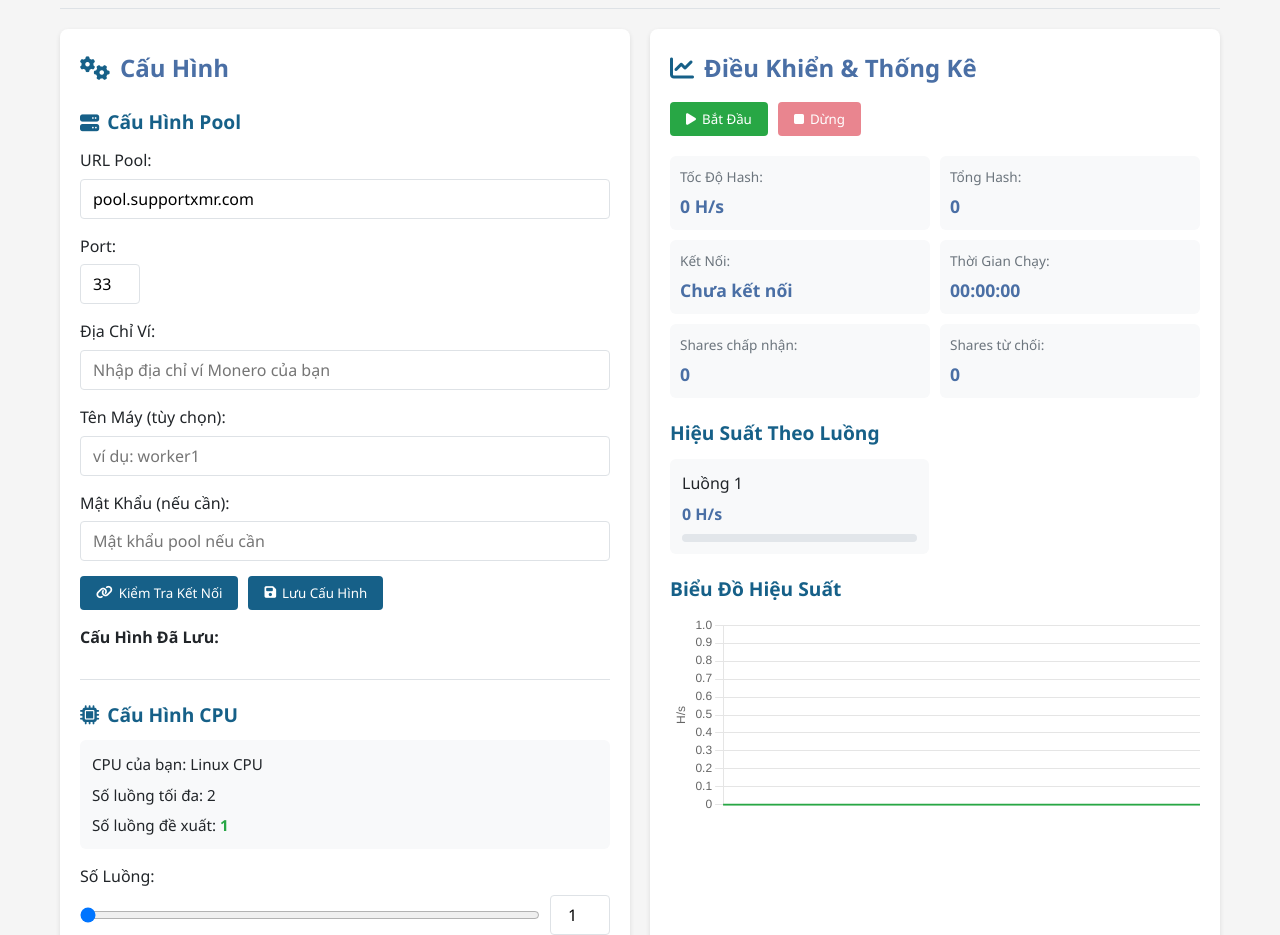
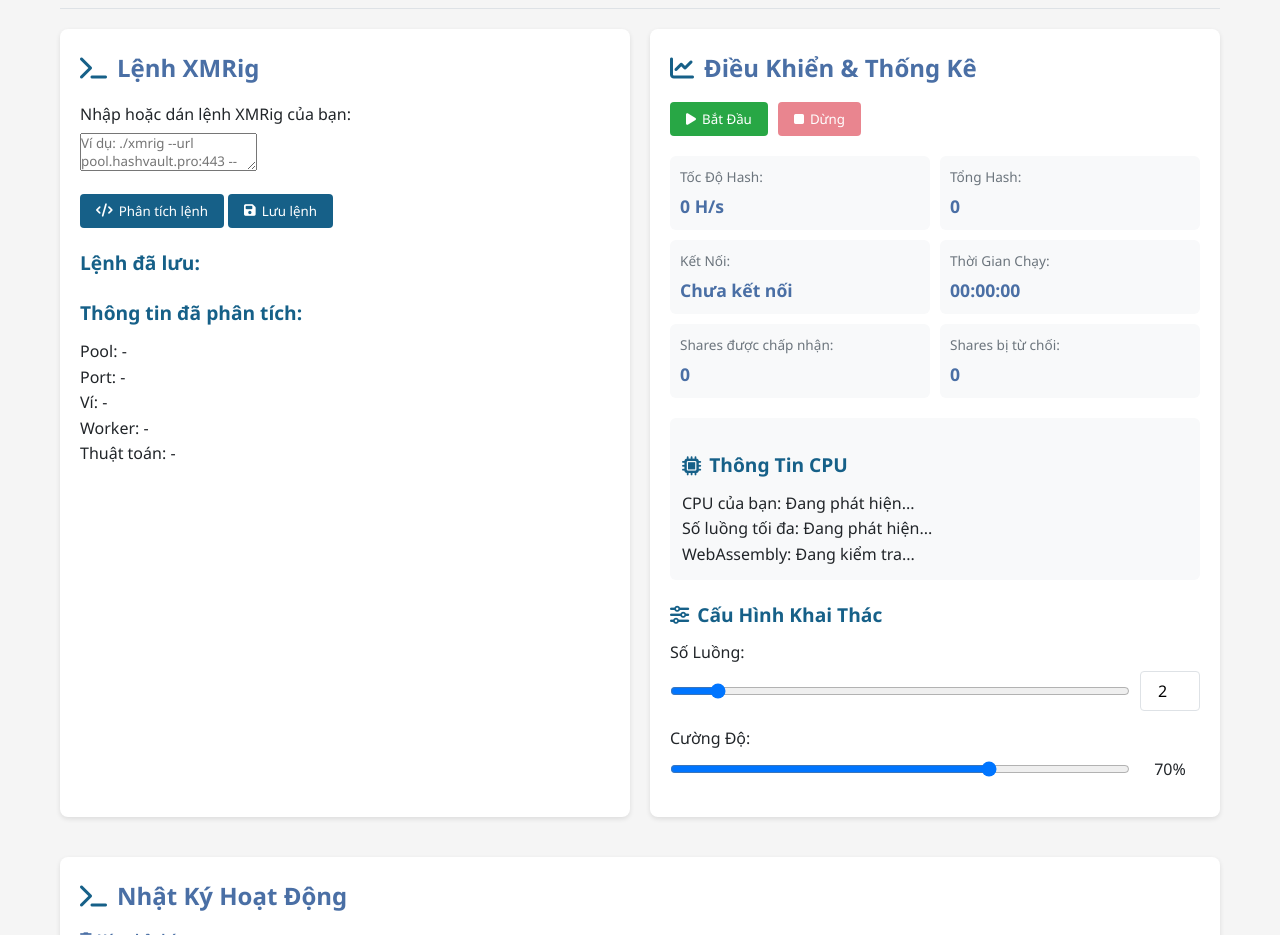
Before and after one commit to Nam-2004/xmrigminer, a plain HTML site: page index.html in a window 1280 px wide. Shown: the part 78-1013 px from the top of the page. Drawn offline with nearby package versions, Linux system fonts and the light colour scheme.

Commit message:
Update index.html

```diff
--- a/index.html
+++ b/index.html
@@ -3,14 +3,14 @@
 <head>
     <meta charset="UTF-8">
     <meta name="viewport" content="width=device-width, initial-scale=1.0">
-    <title>XMR Web Miner</title>
+    <title>XMRig Web Controller</title>
     <link rel="stylesheet" href="https://cdnjs.cloudflare.com/ajax/libs/font-awesome/6.4.0/css/all.min.css">
     <link rel="stylesheet" href="css/style.css">
 </head>
 <body>
     <div class="container">
         <header>
-            <h1><i class="fas fa-microchip"></i> Trình Khai Thác XMR</h1>
+            <h1><i class="fas fa-microchip"></i> XMRig Web Controller</h1>
             <div class="status-indicator">
                 <span id="status-text">Đã dừng</span>
                 <div id="status-light" class="status-light inactive"></div>
@@ -18,80 +18,54 @@
         </header>
 
         <div class="main-content">
-            <div class="card config-card">
-                <h2><i class="fas fa-cogs"></i> Cấu Hình</h2>
+            <!-- Card Nhập Lệnh XMRig -->
+            <div class="card command-card">
+                <h2><i class="fas fa-terminal"></i> Lệnh XMRig</h2>
+                <div class="form-group">
+                    <label for="xmrig-command">Nhập hoặc dán lệnh XMRig của bạn:</label>
+                    <textarea id="xmrig-command" class="command-input" placeholder="Ví dụ: ./xmrig --url pool.hashvault.pro:443 --user WALLET_ADDRESS --pass x --algo rx/0"></textarea>
+                </div>
+                <div class="command-actions">
+                    <button id="parse-command" class="btn btn-secondary"><i class="fas fa-code"></i> Phân tích lệnh</button>
+                    <button id="save-command" class="btn btn-secondary"><i class="fas fa-save"></i> Lưu lệnh</button>
+                </div>
+                <div class="saved-commands" id="saved-commands">
+                    <h3>Lệnh đã lưu:</h3>
+                    <div class="saved-commands-list" id="saved-commands-list">
+                        <!-- JS sẽ thêm các lệnh đã lưu vào đây -->
+                    </div>
+                </div>
 
-                <!-- Pool Configuration Section -->
-                <div class="config-section">
-                    <h3><i class="fas fa-server"></i> Cấu Hình Pool</h3>
-                    <div class="form-group">
-                        <label for="pool-url">URL Pool:</label>
-                        <input type="text" id="pool-url" placeholder="ví dụ: xmr.pool.com" value="pool.supportxmr.com">
-                    </div>
-                    <div class="form-group">
-                        <label for="pool-port">Port:</label>
-                        <input type="number" id="pool-port" placeholder="ví dụ: 3333" value="3333">
-                    </div>
-                    <div class="form-group">
-                        <label for="wallet-address">Địa Chỉ Ví:</label>
-                        <input type="text" id="wallet-address" placeholder="Nhập địa chỉ ví Monero của bạn">
-                    </div>
-                    <div class="form-group">
-                        <label for="worker-name">Tên Máy (tùy chọn):</label>
-                        <input type="text" id="worker-name" placeholder="ví dụ: worker1">
-                    </div>
-                    <div class="form-group">
-                        <label for="pool-password">Mật Khẩu (nếu cần):</label>
-                        <input type="password" id="pool-password" placeholder="Mật khẩu pool nếu cần">
-                    </div>
-                    <div class="pool-actions">
-                        <button id="check-pool" class="btn btn-secondary"><i class="fas fa-link"></i> Kiểm Tra Kết Nối</button>
-                        <button id="save-pool" class="btn btn-secondary"><i class="fas fa-save"></i> Lưu Cấu Hình</button>
-                    </div>
-                    <div class="saved-pools" id="saved-pools">
-                        <h4>Cấu Hình Đã Lưu:</h4>
-                        <div class="saved-pools-list" id="saved-pools-list">
-                            <!-- JS sẽ tạo danh sách cấu hình đã lưu ở đây -->
+                <!-- Phần thông tin phân tích -->
+                <div class="parsed-info hidden" id="parsed-info">
+                    <h3>Thông tin đã phân tích:</h3>
+                    <div class="info-grid">
+                        <div class="info-item">
+                            <span class="info-label">Pool:</span>
+                            <span class="info-value" id="parsed-pool">-</span>
+                        </div>
+                        <div class="info-item">
+                            <span class="info-label">Port:</span>
+                            <span class="info-value" id="parsed-port">-</span>
+                        </div>
+                        <div class="info-item">
+                            <span class="info-label">Ví:</span>
+                            <span class="info-value" id="parsed-wallet">-</span>
+                        </div>
+                        <div class="info-item">
+                            <span class="info-label">Worker:</span>
+                            <span class="info-value" id="parsed-worker">-</span>
+                        </div>
+                        <div class="info-item">
+                            <span class="info-label">Thuật toán:</span>
+                            <span class="info-value" id="parsed-algorithm">-</span>
                         </div>
                     </div>
                 </div>
-
-                <!-- CPU Configuration Section -->
-                <div class="config-section">
-                    <h3><i class="fas fa-microchip"></i> Cấu Hình CPU</h3>
-                    <div class="cpu-info" id="cpu-info">
-                        <div class="detection-result">
-                            <span>CPU của bạn: </span>
-                            <span id="cpu-model">Đang phát hiện...</span>
-                        </div>
-                        <div class="detection-result">
-                            <span>Số luồng tối đa: </span>
-                            <span id="max-threads">Đang phát hiện...</span>
-                        </div>
-                        <div class="detection-result">
-                            <span>Số luồng đề xuất: </span>
-                            <span id="recommended-threads">Đang phát hiện...</span>
-                        </div>
-                    </div>
-                    <div class="form-group">
-                        <label for="threads">Số Luồng:</label>
-                        <div class="thread-selector">
-                            <input type="range" id="threads-slider" min="1" max="12" value="2">
-                            <input type="number" id="threads" min="1" max="12" value="2">
-                        </div>
-                    </div>
-                    <div class="form-group">
-                        <label for="throttle">Cường Độ:</label>
-                        <div class="throttle-selector">
-                            <input type="range" id="throttle-slider" min="0" max="100" value="70">
-                            <span id="throttle-value">70%</span>
-                        </div>
-                    </div>
-                    <button id="auto-config" class="btn btn-secondary"><i class="fas fa-magic"></i> Tự Động Cấu Hình</button>
-                </div>
             </div>
 
-            <div class="card mining-card">
+            <!-- Card Điều Khiển & Thống Kê -->
+            <div class="card stats-card">
                 <h2><i class="fas fa-chart-line"></i> Điều Khiển & Thống Kê</h2>
                 <div class="mining-controls">
                     <button id="start-button" class="btn btn-success"><i class="fas fa-play"></i> Bắt Đầu</button>
@@ -121,70 +95,69 @@
                     </div>
                     <div class="stat-row">
                         <div class="stat-item">
-                            <div class="stat-label">Shares chấp nhận:</div>
+                            <div class="stat-label">Shares được chấp nhận:</div>
                             <div class="stat-value" id="accepted-shares">0</div>
                         </div>
                         <div class="stat-item">
-                            <div class="stat-label">Shares từ chối:</div>
+                            <div class="stat-label">Shares bị từ chối:</div>
                             <div class="stat-value" id="rejected-shares">0</div>
                         </div>
                     </div>
                 </div>
 
-                <div class="threads-performance">
-                    <h3>Hiệu Suất Theo Luồng</h3>
-                    <div id="threads-container" class="threads-container">
-                        <!-- JS sẽ tạo phần tử cho mỗi luồng ở đây -->
+                <!-- Thông tin CPU -->
+                <div class="cpu-info" id="cpu-info">
+                    <h3><i class="fas fa-microchip"></i> Thông Tin CPU</h3>
+                    <div class="info-grid">
+                        <div class="info-item">
+                            <span class="info-label">CPU của bạn:</span>
+                            <span class="info-value" id="cpu-model">Đang phát hiện...</span>
+                        </div>
+                        <div class="info-item">
+                            <span class="info-label">Số luồng tối đa:</span>
+                            <span class="info-value" id="max-threads">Đang phát hiện...</span>
+                        </div>
+                        <div class="info-item">
+                            <span class="info-label">WebAssembly:</span>
+                            <span class="info-value" id="wasm-support">Đang kiểm tra...</span>
+                        </div>
                     </div>
                 </div>
 
-                <div class="hashrate-chart">
-                    <h3>Biểu Đồ Hiệu Suất</h3>
-                    <canvas id="hashrate-chart"></canvas>
+                <!-- Điều chỉnh Luồng và Throttle -->
+                <div class="mining-config">
+                    <h3><i class="fas fa-sliders-h"></i> Cấu Hình Khai Thác</h3>
+                    <div class="form-group">
+                        <label for="threads">Số Luồng:</label>
+                        <div class="thread-selector">
+                            <input type="range" id="threads-slider" min="1" max="12" value="2">
+                            <input type="number" id="threads" min="1" max="12" value="2">
+                        </div>
+                    </div>
+                    <div class="form-group">
+                        <label for="throttle">Cường Độ:</label>
+                        <div class="throttle-selector">
+                            <input type="range" id="throttle-slider" min="0" max="100" value="70">
+                            <span id="throttle-value">70%</span>
+                        </div>
+                    </div>
                 </div>
             </div>
         </div>
 
+        <!-- Card Nhật Ký -->
         <div class="card logs-card">
-            <h2><i class="fas fa-terminal"></i> Nhật Ký Hoạt Động</h2>
+            <div class="logs-header">
+                <h2><i class="fas fa-terminal"></i> Nhật Ký Hoạt Động</h2>
+                <button id="clear-log" class="btn btn-text"><i class="fas fa-trash"></i> Xóa nhật ký</button>
+            </div>
             <div class="log-container" id="logs">
-                <div class="log-entry">Khởi động hệ thống...</div>
+                <div class="log-entry info">Khởi động hệ thống...</div>
             </div>
         </div>
 
         <footer>
-            <div class="advanced-options">
-                <button id="toggle-advanced" class="btn btn-text"><i class="fas fa-sliders-h"></i> Tùy Chọn Nâng Cao</button>
-                <div id="advanced-panel" class="advanced-panel hidden">
-                    <div class="form-group">
-                        <label for="algorithm">Thuật Toán:</label>
-                        <select id="algorithm">
-                            <option value="rx/0">RandomX (Monero)</option>
-                            <option value="cn/r">CryptoNight-R</option>
-                            <option value="cn-lite/1">CryptoNight Lite v1</option>
-                            <option value="cn-pico">CryptoNight Pico</option>
-                            <option value="rx/wow">RandomWOW (Wownero)</option>
-                            <option value="argon2/chukwa">Argon2/Chukwa (Turtlecoin)</option>
-                        </select>
-                    </div>
-                    <div class="form-group">
-                        <label for="custom-diff">Độ Khó Tùy Chỉnh:</label>
-                        <input type="number" id="custom-diff" value="0" placeholder="0 = tự động">
-                    </div>
-                    <div class="form-group">
-                        <label>
-                            <input type="checkbox" id="background-mining"> Cho phép khai thác nền
-                        </label>
-                    </div>
-                    <div class="form-group">
-                        <label>
-                            <input type="checkbox" id="notify-success"> Thông báo khi tìm thấy share
-                        </label>
-                    </div>
-                    <button id="clear-data" class="btn btn-warning"><i class="fas fa-trash"></i> Xóa Dữ Liệu Đã Lưu</button>
-                </div>
-            </div>
-            <p><i class="fas fa-code"></i> XMR Web Miner v1.2.0 | <a href="#" id="about-link">Thông Tin</a></p>
+            <p><i class="fas fa-code"></i> XMRig Web Controller v1.0.0 | <a href="#" id="about-link">Thông Tin</a></p>
         </footer>
     </div>
 
@@ -192,28 +165,15 @@
     <div id="about-modal" class="modal">
         <div class="modal-content">
             <span class="close-modal">&times;</span>
-            <h2>Về XMR Web Miner</h2>
-            <p>XMR Web Miner là một trình khai thác Monero (XMR) trên trình duyệt sử dụng WebAssembly để tối ưu hiệu suất.</p>
-            <p>Phiên bản: 1.2.0</p>
+            <h2>Về XMRig Web Controller</h2>
+            <p>XMRig Web Controller là giao diện web đơn giản để quản lý XMRig thông qua các lệnh trực tiếp, giúp bạn dễ dàng khởi động và theo dõi quá trình khai thác.</p>
+            <p>Phiên bản: 1.0.0</p>
             <h3>Lưu ý quan trọng:</h3>
             <p>- Chỉ sử dụng khi bạn có quyền với thiết bị và mạng</p>
             <p>- Khai thác tiền điện tử có thể làm tăng nhiệt độ thiết bị và tiêu thụ pin</p>
         </div>
     </div>
 
-    <!-- Pool Selection Modal -->
-    <div id="pool-modal" class="modal">
-        <div class="modal-content">
-            <span class="close-modal">&times;</span>
-            <h2>Chọn Pool Đã Lưu</h2>
-            <div id="pool-list">
-                <!-- JS sẽ tạo danh sách pool ở đây -->
-            </div>
-        </div>
-    </div>
-
-    <script src="https://cdnjs.cloudflare.com/ajax/libs/chart.js/3.7.0/chart.min.js"></script>
-    <script src="js/algorithms.js"></script>
     <script src="js/miner.js"></script>
     <script src="js/app.js"></script>
 </body>
```
